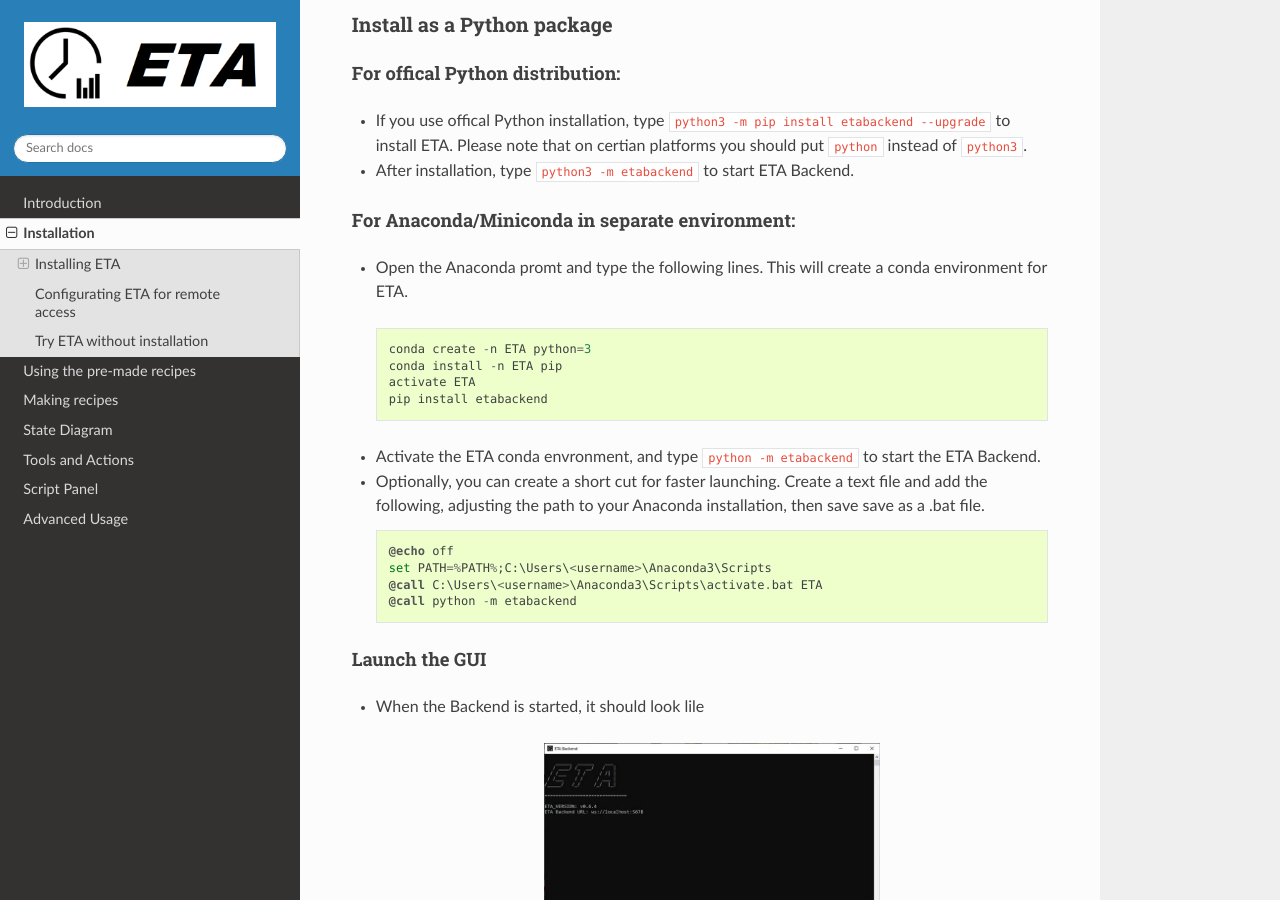
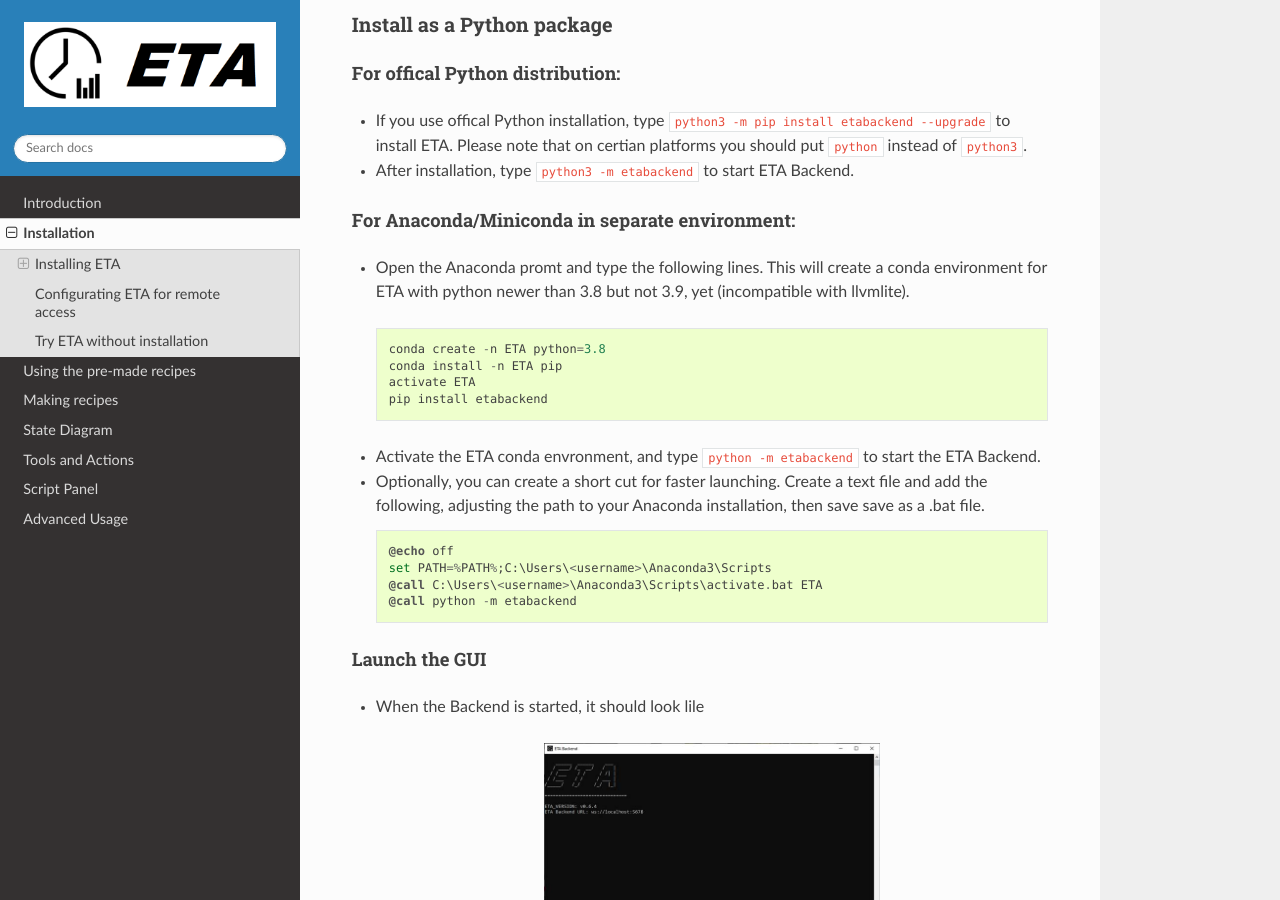
Before and after one commit to timetag/timetag.github.io, a Sphinx documentation site: the page built from docs/installation.rst, in a window 1280 px wide and 900 px high, scrolled down 1098 px. Built offline with Sphinx 7.4.7 and the Read the Docs theme 2.0.0, drawn with Linux system fonts in a browser that asks for light colours.

Commit message:
Update installation.rst

```diff
--- a/docs/installation.rst
+++ b/docs/installation.rst
@@ -44,11 +44,11 @@
 For Anaconda/Miniconda in separate environment:
 ,,,,
 
-*     Open the Anaconda promt and type the following lines. This will create a conda environment for ETA.
+*     Open the Anaconda promt and type the following lines. This will create a conda environment for ETA with python newer than 3.8 but not 3.9, yet (incompatible with llvmlite).
 
     .. code::
 
-        conda create -n ETA python=3
+        conda create -n ETA python=3.8
         conda install -n ETA pip
         activate ETA
         pip install etabackend
```
